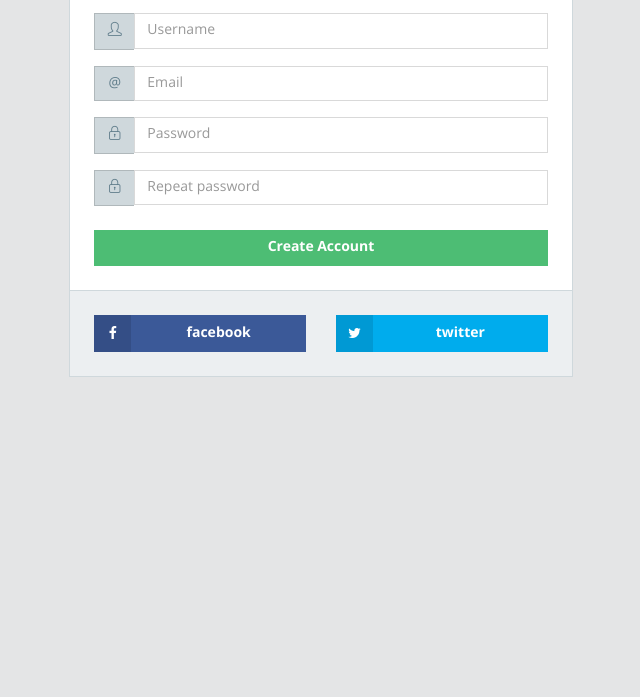
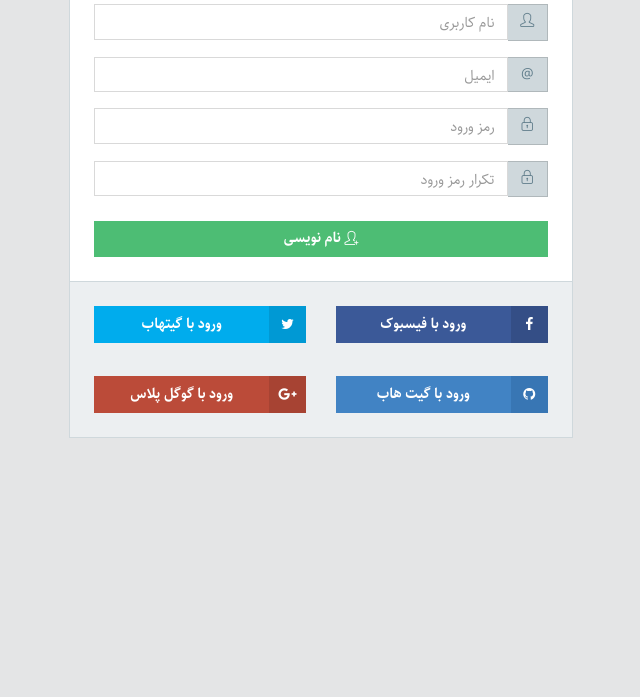
Before and after one commit to mmdsharifi/CoreUI-Free-Bootstrap-Admin-Template-RTL, a website: page pages-register.html in a window 1280 px wide. Shown: the part 263-960 px from the top of the page, without its empty margins (319-959 px from the left). After the commit the page ends 899 px from the top, so only its background shows below. Drawn offline with Linux system fonts and the light colour scheme.

Commit message:
git to farsi

```diff
--- a/pages-register.html
+++ b/pages-register.html
@@ -6,7 +6,7 @@
  * @license MIT
  -->
 <!DOCTYPE html>
-<html lang="en">
+<html dir="rtl" lang="en">
 
 <head>
     <meta charset="utf-8">
@@ -21,7 +21,7 @@
     <link href="css/font-awesome.min.css" rel="stylesheet">
     <link href="css/simple-line-icons.css" rel="stylesheet">
     <!-- Main styles for this application -->
-    <link href="css/style.css" rel="stylesheet">
+    <link href="dest/style.css" rel="stylesheet">
 </head>
 
 <body class="">
@@ -30,39 +30,59 @@
             <div class="col-md-5 m-x-auto pull-xs-none vamiddle">
                 <div class="card">
                     <div class="card-block p-a-2">
-                        <h1>Register</h1>
-                        <p class="text-muted">Create your account</p>
+                        <h1>عضویت</h1>
+                        <p class="text-muted">حساب کاربری خود را بسازید!</p>
                         <div class="input-group m-b-1">
                             <span class="input-group-addon"><i class="icon-user"></i>
                             </span>
-                            <input type="text" class="form-control" placeholder="Username">
+                            <input type="text" class="form-control" placeholder="نام و نام خانوادگی">
+                        </div>
+                        <div class="input-group m-b-1">
+                            <span class="input-group-addon"><i class="icon-user"></i>
+                            </span>
+                            <input type="text" class="form-control en" placeholder="نام کاربری">
                         </div>
                         <div class="input-group m-b-1">
                             <span class="input-group-addon">@</span>
-                            <input type="text" class="form-control" placeholder="Email">
+                            <input type="text" class="form-control en" placeholder="ایمیل">
                         </div>
                         <div class="input-group m-b-1">
                             <span class="input-group-addon"><i class="icon-lock"></i>
                             </span>
-                            <input type="password" class="form-control" placeholder="Password">
+                            <input type="password" class="form-control en" placeholder="رمز ورود">
                         </div>
                         <div class="input-group m-b-2">
                             <span class="input-group-addon"><i class="icon-lock"></i>
                             </span>
-                            <input type="password" class="form-control" placeholder="Repeat password">
+                            <input type="password" class="form-control en" placeholder="تکرار رمز ورود">
                         </div>
-                        <button type="button" class="btn btn-block btn-success">Create Account</button>
+                        <button type="button" class="btn btn-block btn-success">
+                            <i class="icon-user-follow"></i>
+                            نام نویسی</button>
                     </div>
                     <div class="card-footer p-a-2">
                         <div class="row">
                             <div class="col-xs-6">
                                 <button class="btn btn-block btn-facebook" type="button">
-                                    <span>facebook</span>
+                                    <span>ورود با فیسبوک</span>
                                 </button>
                             </div>
                             <div class="col-xs-6">
                                 <button class="btn btn-block btn-twitter" type="button">
-                                    <span>twitter</span>
+                                    <span>ورود با گیتهاب</span>
+                                </button>
+                            </div>
+                        </div>
+                        <hr class="transparent">
+                        <div class="row">
+                            <div class="col-xs-6">
+                                <button class="btn btn-block btn-github" type="button">
+                                    <span>ورود با گیت هاب</span>
+                                </button>
+                            </div>
+                            <div class="col-xs-6">
+                                <button class="btn btn-block btn-google-plus" type="button">
+                                    <span>ورود با گوگل پلاس</span>
                                 </button>
                             </div>
                         </div>
--- a/scss/bootstrap/_forms.scss
+++ b/scss/bootstrap/_forms.scss
@@ -130,6 +130,8 @@
   padding-bottom: $input-padding-y;
   // Remove default margin from `p`
   margin-bottom: 0;
+  // for long texts
+  word-wrap: break-word;
 
   &.form-control-sm,
   &.form-control-lg {
--- a/scss/coreui/main/_typography.scss
+++ b/scss/coreui/main/_typography.scss
@@ -34,6 +34,19 @@
     button.btn {
           font-weight: bold;
     }
+
+// for english fildes
+
+    .en {
+        font-family: -apple-system, BlinkMacSystemFont, "Segoe UI", Roboto, "Helvetica Neue", Arial, sans-serif;
+        &::placeholder {
+            font-family: 'Sahel'  !important;
+            transition: .6s all;
+        }
+        &:focus {
+            direction: rtl;
+        }
+    }
 }
 
 .font-xs {
--- a/scss/coreui/main/navigation/_top.scss
+++ b/scss/coreui/main/navigation/_top.scss
@@ -118,3 +118,7 @@
     padding-right: 30px;
     padding-left: 30px;
 }
+.form-inline.nav.navbar-nav.pull-xs-right {
+    position: fixed;
+    right: 30px;
+}
```
Also changed, not shown: pages-login.html (+13 -11 lines), css/style.css, dest/style.css, 1 other file.
